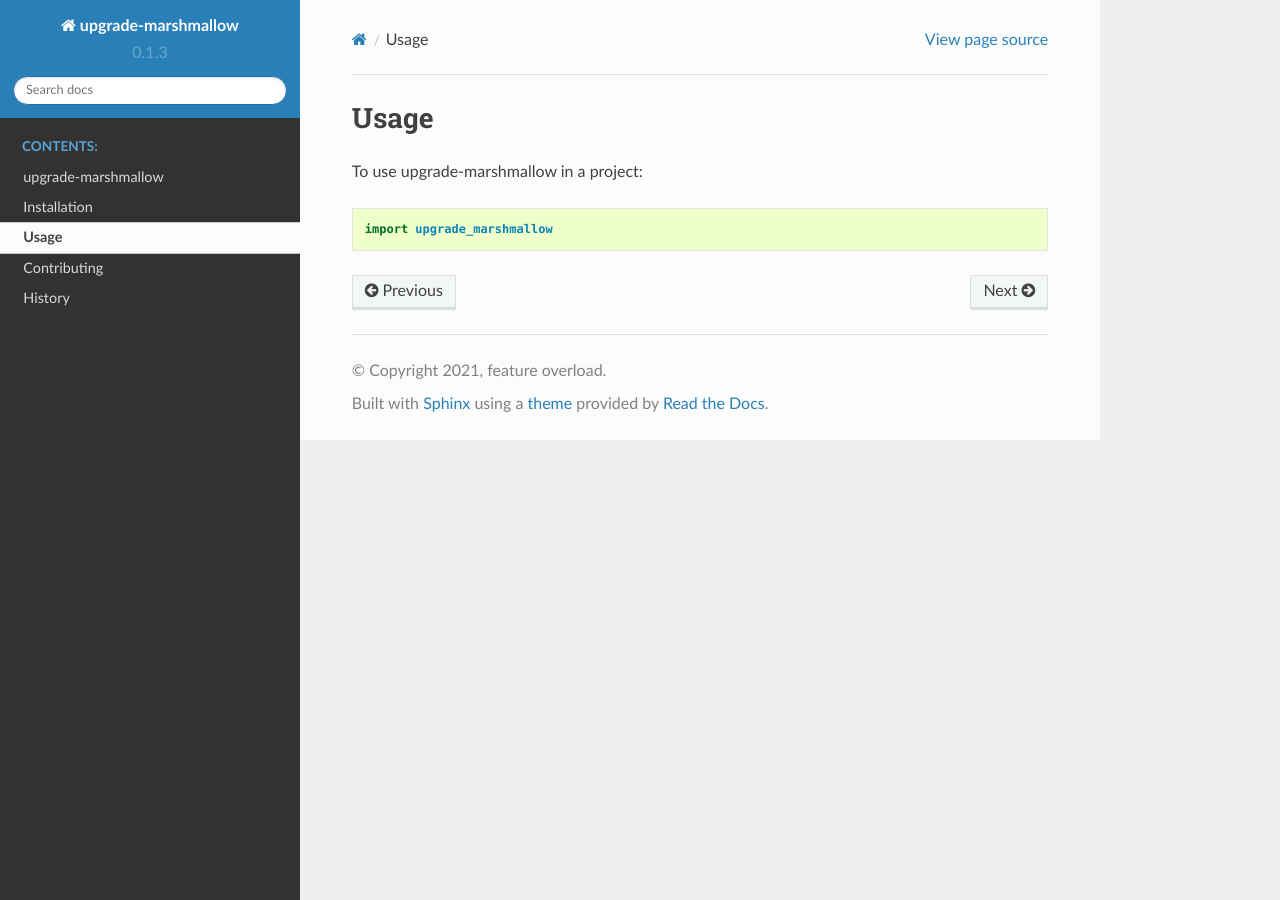
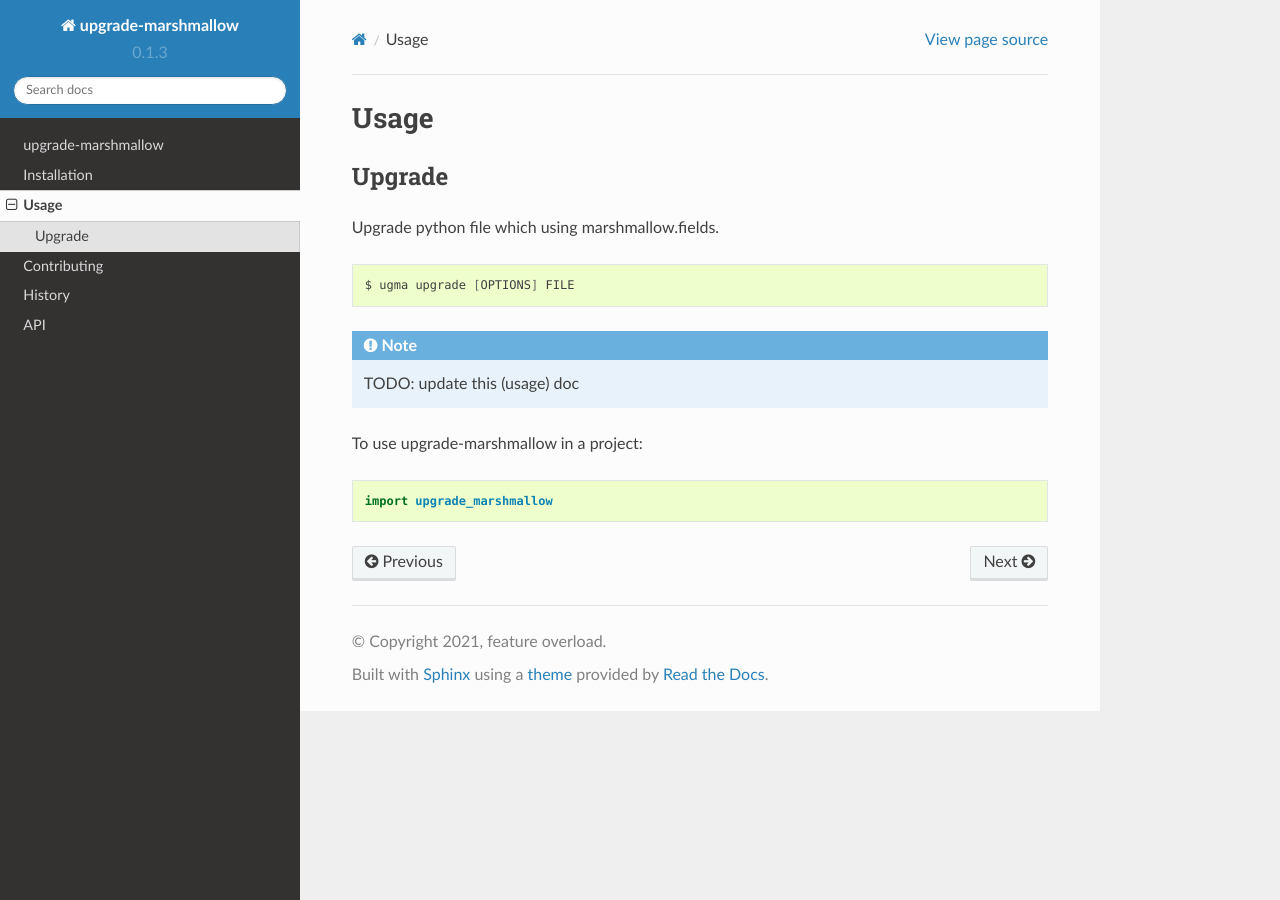
Before and after one commit to featureoverload/upgrade-marshmallow, a Sphinx documentation site: the page built from docs/usage.rst, in a window 1280 px wide. Built offline with Sphinx 7.4.7 and the Read the Docs theme 2.0.0, drawn with Linux system fonts in a browser that asks for light colours; pages that are not in the unit, such as notebooks, are missing from menus.

Commit message:
update(docs): update usage and add api doc

```diff
--- a/docs/usage.rst
+++ b/docs/usage.rst
@@ -2,6 +2,18 @@
 Usage
 =====
 
+Upgrade
+-------
+
+Upgrade python file which using marshmallow.fields.
+
+.. code:: shell
+
+    $ ugma upgrade [OPTIONS] FILE
+
+.. note:: TODO: update this (usage) doc
+
+
 To use upgrade-marshmallow in a project::
 
     import upgrade_marshmallow
```
Also changed, not shown: docs/api.rst (added, +14 -0 lines), docs/index.rst (+15 -2 lines), 2 other files.
